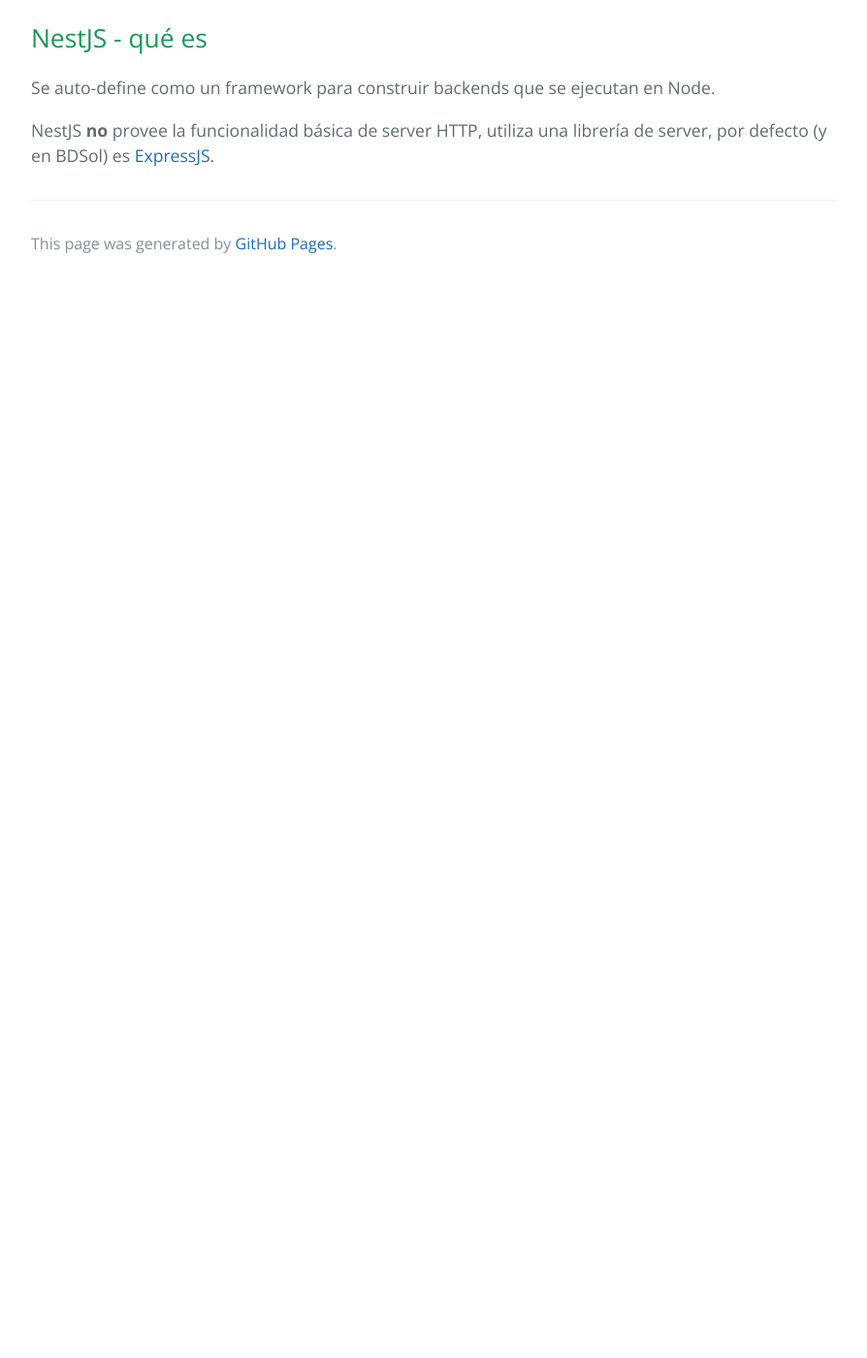
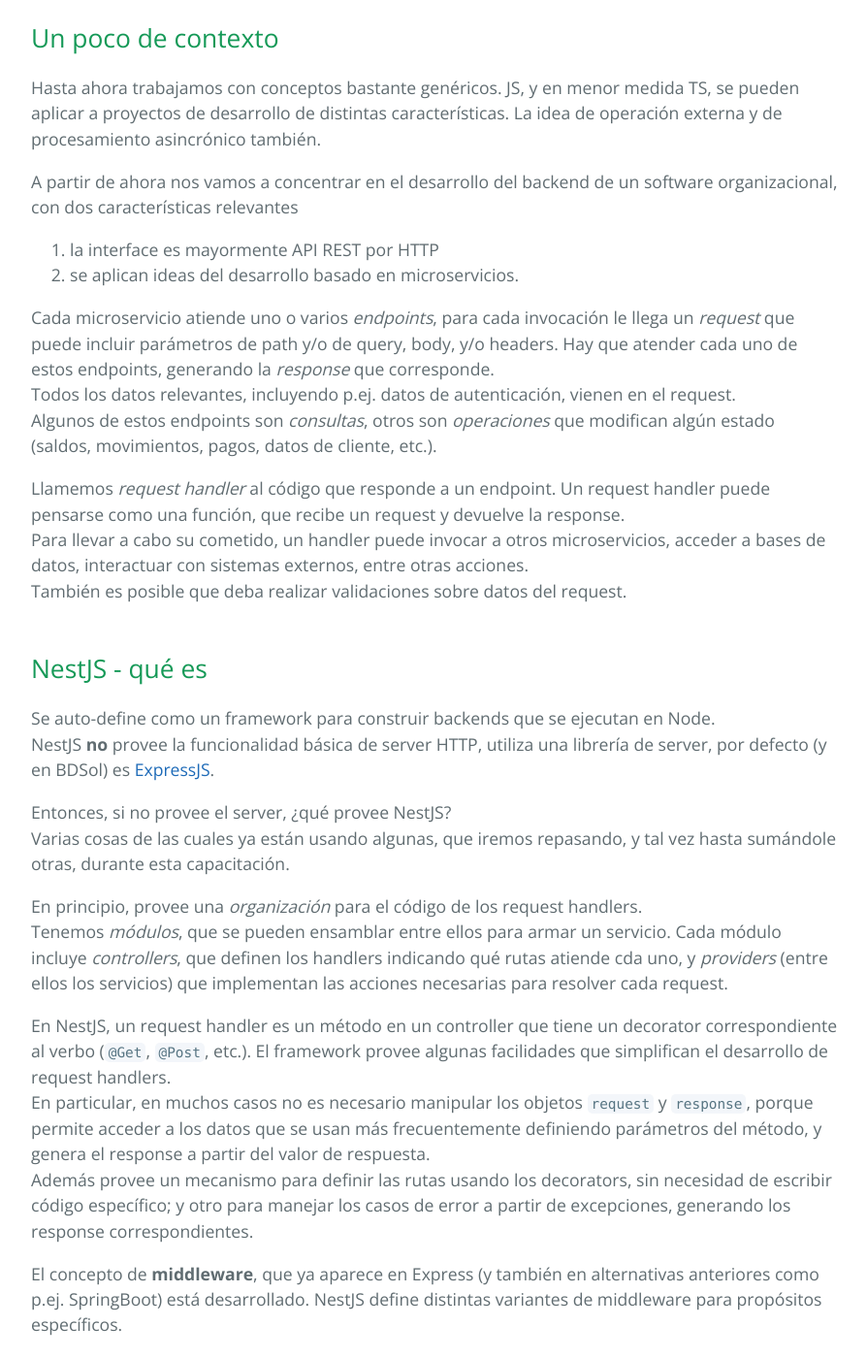
Before and after one commit to clombardi/bdsol-capacitacion-desarrollo, a Jekyll site: the page built from nestjs-basics/conceptos-iniciales.md, in a window 1280 px wide and 1400 px high, scrolled down 270 px. Shown: the whole window at 97% size, without its empty margins (192-1086 px from the left). Built offline with Jekyll 4.4.1, drawn with Linux system fonts in a browser that asks for light colours; our own code applies the rules of GitHub Pages for plain Markdown files; before the commit the page ends 900 px from its top, so only the background shows below that; some of the changed text lies outside the part shown.

Commit message:
nestjs basics - candidato

```diff
--- a/nestjs-basics/conceptos-iniciales.md
+++ b/nestjs-basics/conceptos-iniciales.md
@@ -1,5 +1,46 @@
+## Un poco de contexto
+Hasta ahora trabajamos con conceptos bastante genéricos. JS, y en menor medida TS, se pueden aplicar a proyectos de desarrollo de distintas características. La idea de operación externa y de procesamiento asincrónico también.
+
+A partir de ahora nos vamos a concentrar en el desarrollo del backend de un software organizacional, con dos características relevantes
+1. la interface es mayormente API REST por HTTP
+1. se aplican ideas del desarrollo basado en microservicios.
+
+Cada microservicio atiende uno o varios _endpoints_, para cada invocación le llega un _request_ que puede incluir parámetros de path y/o de query, body, y/o headers. Hay que atender cada uno de estos endpoints, generando la _response_ que corresponde.
+Todos los datos relevantes, incluyendo p.ej. datos de autenticación, vienen en el request.
+Algunos de estos endpoints son _consultas_, otros son _operaciones_  que modifican algún estado (saldos, movimientos, pagos, datos de cliente, etc.).
+
+Llamemos _request handler_ al código que responde a un endpoint. Un request handler puede pensarse como una función, que recibe un request y devuelve la response.
+Para llevar a cabo su cometido, un handler puede invocar a otros microservicios, acceder a bases de datos, interactuar con sistemas externos, entre otras acciones.
+También es posible que deba realizar validaciones sobre datos del request.
+
+
 ## NestJS - qué es
+Se auto-define como un framework para construir backends que se ejecutan en Node.
+NestJS **no** provee la funcionalidad básica de server HTTP, utiliza una librería de server, por defecto (y en BDSol) es [ExpressJS](https://expressjs.com/).
 
-Se auto-define como un framework para construir backends que se ejecutan en Node.
+Entonces, si no provee el server, ¿qué provee NestJS?
+Varias cosas de las cuales ya están usando algunas, que iremos repasando, y tal vez hasta sumándole otras, durante esta capacitación.
 
-NestJS **no** provee la funcionalidad básica de server HTTP, utiliza una librería de server, por defecto (y en BDSol) es [ExpressJS](https://expressjs.com/).
+En principio, provee una _organización_ para el código de los request handlers.
+Tenemos _módulos_, que se pueden ensamblar entre ellos para armar un servicio.
+Cada módulo incluye _controllers_, que definen los handlers indicando qué rutas atiende cda uno, y _providers_ (entre ellos los servicios) que implementan las acciones necesarias para resolver cada request.
+
+En NestJS, un request handler es un método en un controller que tiene un decorator correspondiente al verbo (`@Get`, `@Post`, etc.).
+El framework provee algunas facilidades que simplifican el desarrollo de request handlers.
+En particular, en muchos casos no es necesario manipular los objetos `request` y `response`, porque permite acceder a los datos que se usan más frecuentemente definiendo parámetros del método, y genera el response a partir del valor de respuesta.
+Además provee un mecanismo para definir las rutas usando los decorators, sin necesidad de escribir código específico; y otro para manejar los casos de error a partir de excepciones, generando los response correspondientes.
+
+El concepto de **middleware**, que ya aparece en Express (y también en alternativas anteriores como p.ej. SpringBoot) está desarrollado.
+NestJS define distintas variantes de middleware para propósitos específicos.
+
+Finalmente, mencionamos que provee conectores que simplifican el acceso a bases de datos mediante ORM (incluyendo Mongoose, TypeORM y Sequelize), y también soporte para distintos tipos de test.
+
+
+## Qué vamos a hacer ahora
+El objetivo es ir completando y enriqueciendo el mapa mental de NestJS que cada une de ustedes ya tiene, dado que ya lo vienen usando.
+También, que lo relacionen con varios de los temas dados al principio, en particular: interfaces, tipos, generics, promesas y async/await.
+
+Vamos a empezar implementando un servicio que accede y consolida datos de sitios externos, los mismos que usamos en el ejercicio sobre procesamiento asincrónico.
+Aprovecharemos para repasar cómo maneja Nest ladefinición de rutas, un poco de manejo de errores, y algunos decorators.
+
+Intentaré no repetir en estas páginas la info que ya está en [la documentación de NestJS](https://docs.nestjs.com/).
```
